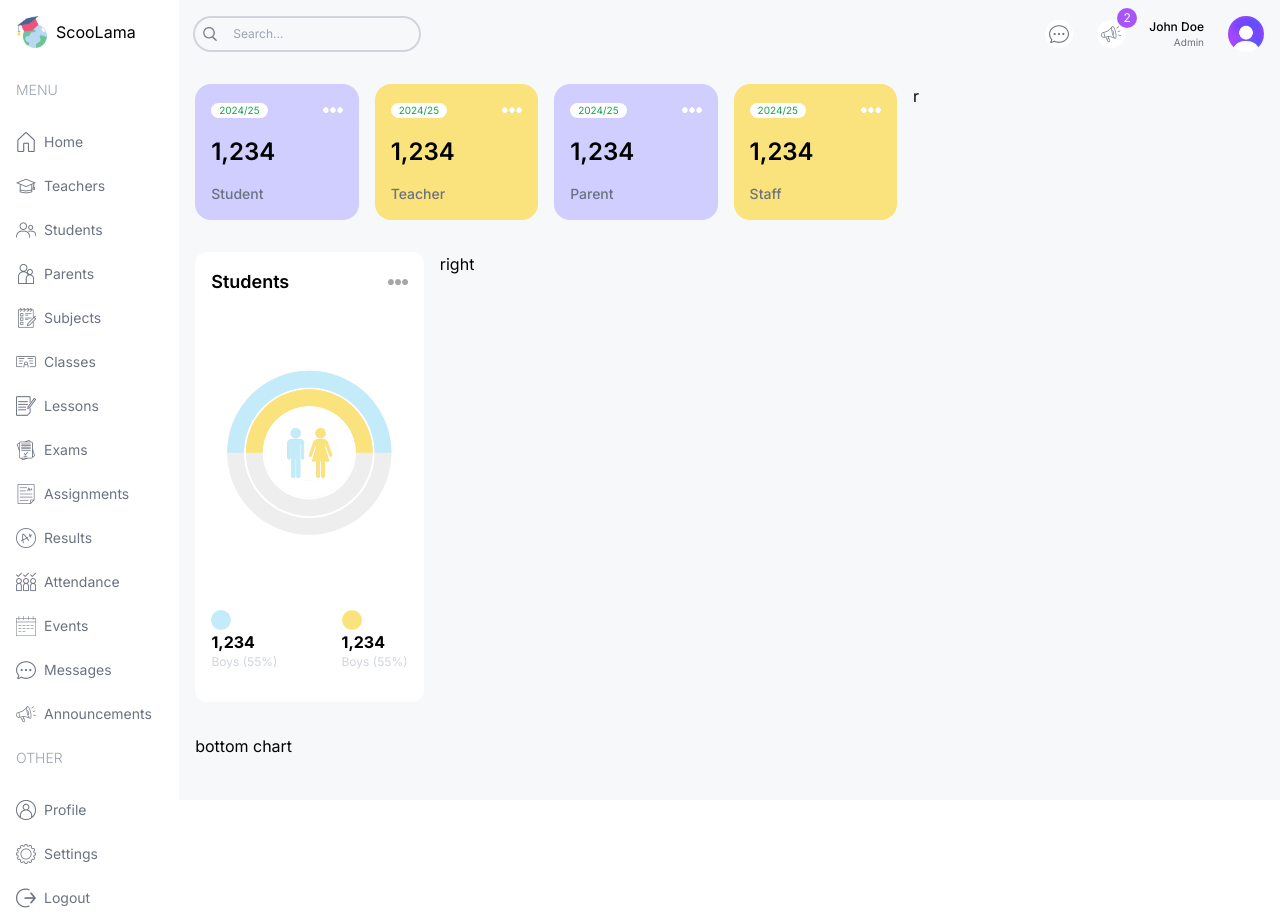
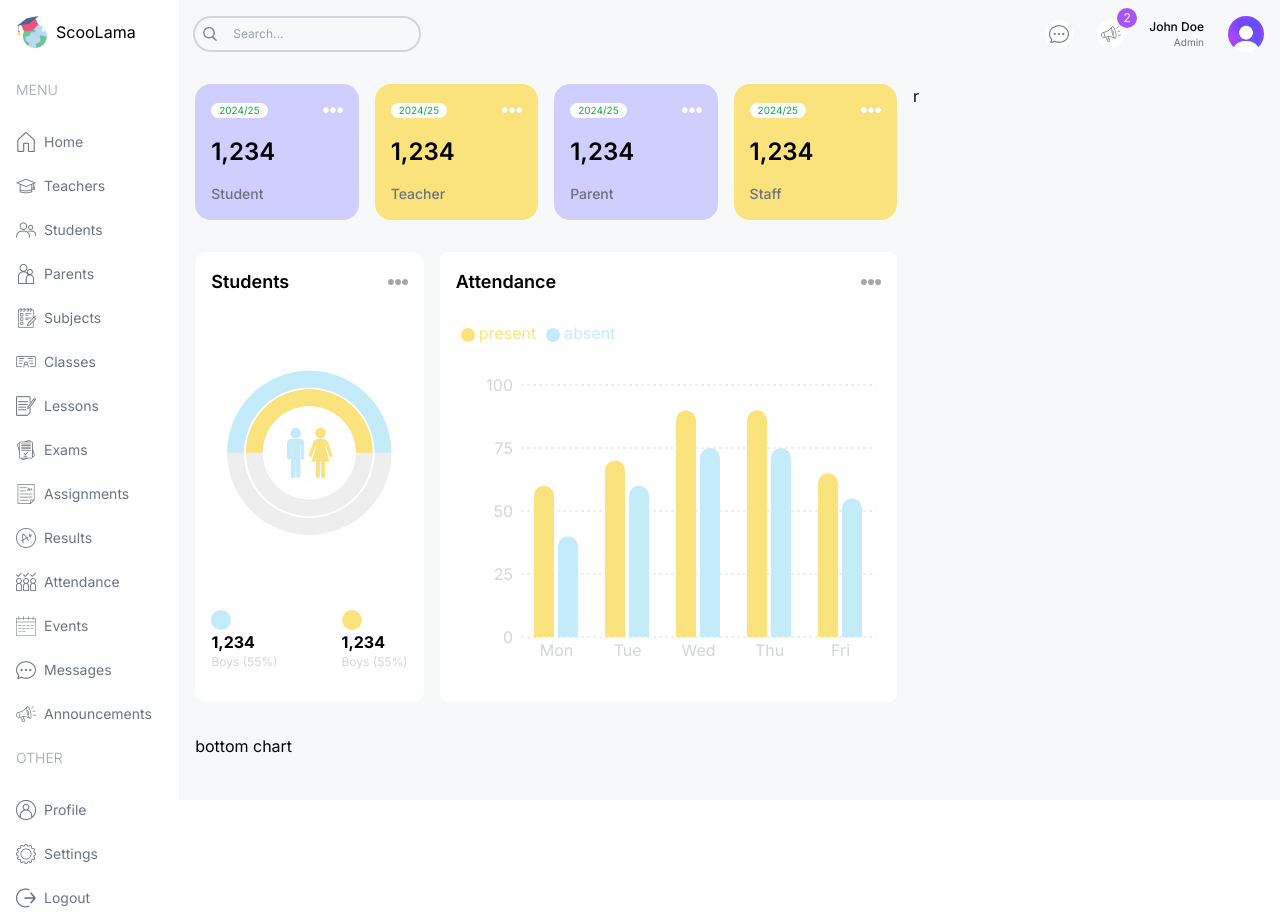
Before and after one commit to Safeya-Yasien/next-dashboard-ui, a Next.js app: page /admin in a window 1280 px wide. Built offline with nearby package versions, Linux system fonts and the light colour scheme.

Commit message:
add bar chart

```diff
--- a/src/app/(dashboard)/admin/page.tsx
+++ b/src/app/(dashboard)/admin/page.tsx
@@ -1,3 +1,4 @@
+import AttendanceChart from "@/components/AttendanceChart";
 import CountChart from "@/components/CountChart";
 import UserCard from "@/components/UserCard";
 import React from "react";
@@ -16,7 +17,9 @@ const AdminPage = () => {
           <div className="w-full lg:w-1/3 h-[450px]">
             <CountChart />
           </div>
-          <div className="w-full lg:w-2/3 h-[450px]">right</div>
+          <div className="w-full lg:w-2/3 h-[450px]">
+            <AttendanceChart />
+          </div>
         </div>
         <div>bottom chart</div>
       </div>
--- /dev/null
+++ b/src/components/AttendanceChart.tsx
@@ -0,0 +1,86 @@
+"use client";
+import Image from "next/image";
+import {
+  BarChart,
+  Bar,
+  Rectangle,
+  XAxis,
+  YAxis,
+  CartesianGrid,
+  Tooltip,
+  Legend,
+  ResponsiveContainer,
+} from "recharts";
+
+const data = [
+  {
+    name: "Mon",
+    present: 60,
+    absent: 40,
+  },
+  {
+    name: "Tue",
+    present: 70,
+    absent: 60,
+  },
+  {
+    name: "Wed",
+    present: 90,
+    absent: 75,
+  },
+  {
+    name: "Thu",
+    present: 90,
+    absent: 75,
+  },
+  {
+    name: "Fri",
+    present: 65,
+    absent: 55,
+  },
+];
+
+const AttendanceChart = () => {
+  return (
+    <div className="bg-white rounded-lg p-4 h-full">
+      <div className="flex justify-between items-center">
+        <h1 className="text-lg font-semibold">Attendance</h1>
+        <Image src="/moreDark.png" alt="" width={20} height={20} />
+      </div>
+      <ResponsiveContainer width="100%" height="90%">
+        <BarChart width={500} height={300} data={data} barSize={20}>
+          <CartesianGrid strokeDasharray="3 3" vertical={false} stroke="#ddd" />
+          <XAxis
+            dataKey="name"
+            axisLine={false}
+            tick={{ fill: "#d1d5db" }}
+            tickLine={false}
+          />
+          <YAxis axisLine={false} tick={{ fill: "#d1d5db" }} tickLine={false} />
+          <Tooltip
+            contentStyle={{ borderRadius: "10px", borderColor: "lightgray" }}
+          />
+          <Legend
+            align="left"
+            verticalAlign="top"
+            wrapperStyle={{ paddingTop: "20px", paddingBottom: "40px" }}
+          />
+          <Bar
+            dataKey="present"
+            fill="#FAE27C"
+            legendType="circle"
+            radius={[10, 10, 0, 0]}
+          />
+          <Bar
+            dataKey="absent"
+            fill="#C3EBFA"
+            legendType="circle"
+            radius={[10, 10, 0, 0]}
+          />
+        </BarChart>
+      </ResponsiveContainer>
+    </div>
+  );
+};
+
+export default AttendanceChart;
```
